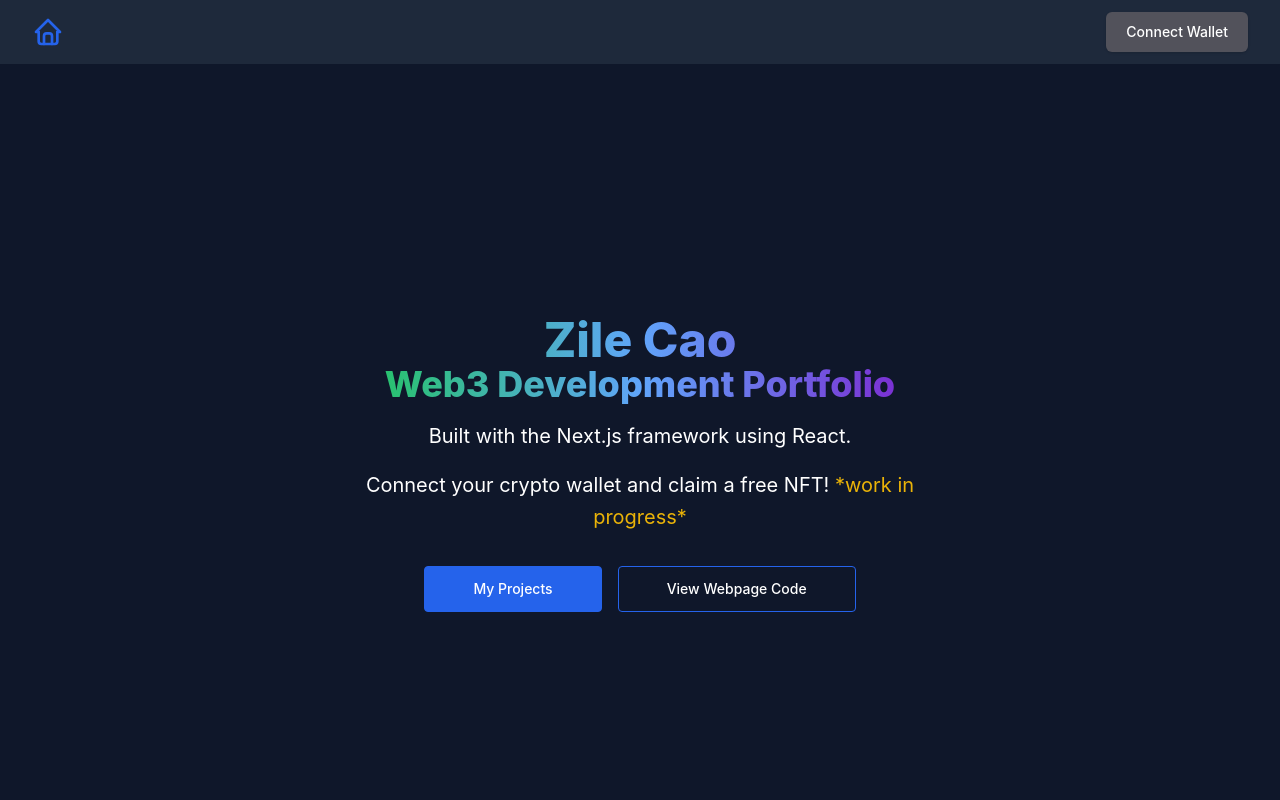
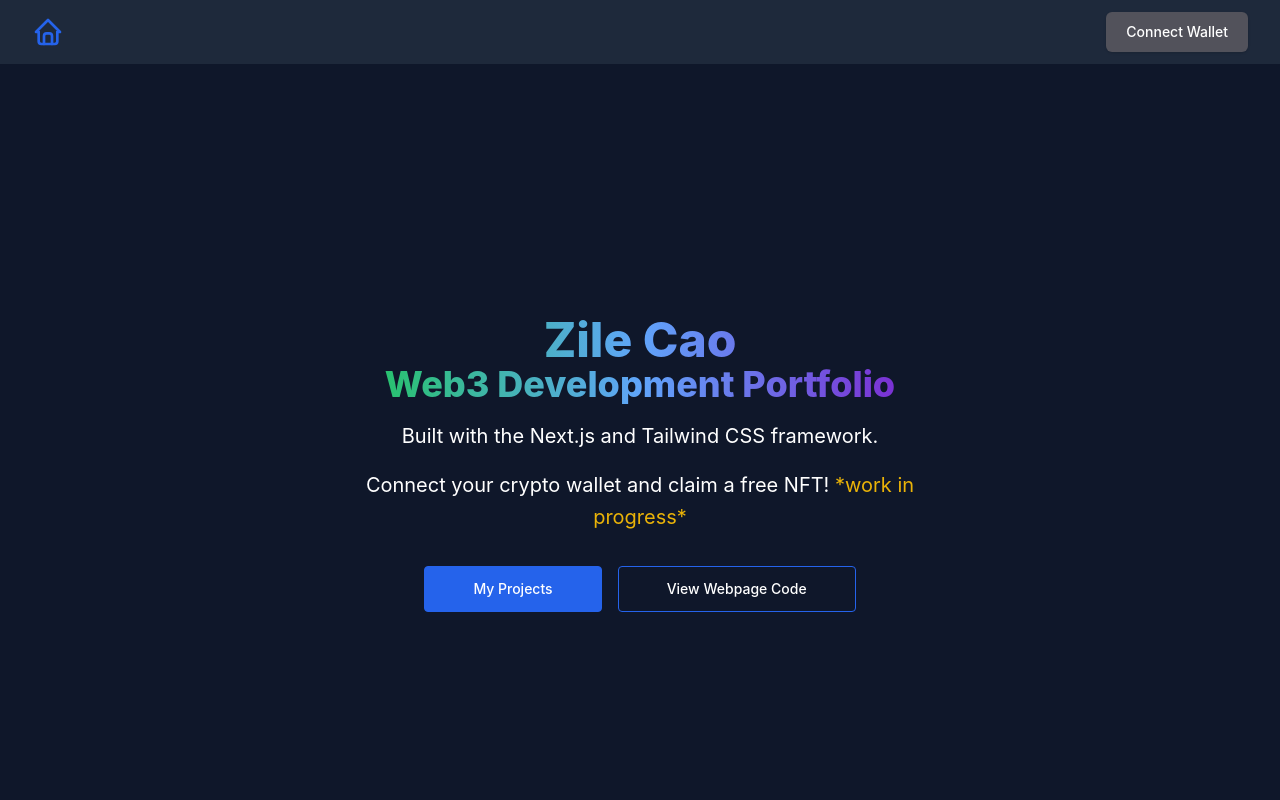
Before and after one commit to ZILECAO/GroupBy, a Next.js app: page / in a window 1280 px wide. Shown: the top 800 px of the page. Built offline with nearby package versions, Linux system fonts and the light colour scheme.

Commit message:
changed homepage description - tailwind css

```diff
--- a/pages/index.js
+++ b/pages/index.js
@@ -48,7 +48,7 @@ export default function Home() {
           </h1>
 
           <p class="max-w-xl mx-auto mt-4 sm:leading-relaxed sm:text-xl">
-            Built with the Next.js framework using React. {"\n"}
+            Built with the Next.js and Tailwind CSS framework. {"\n"}
 
           </p>
 
```
